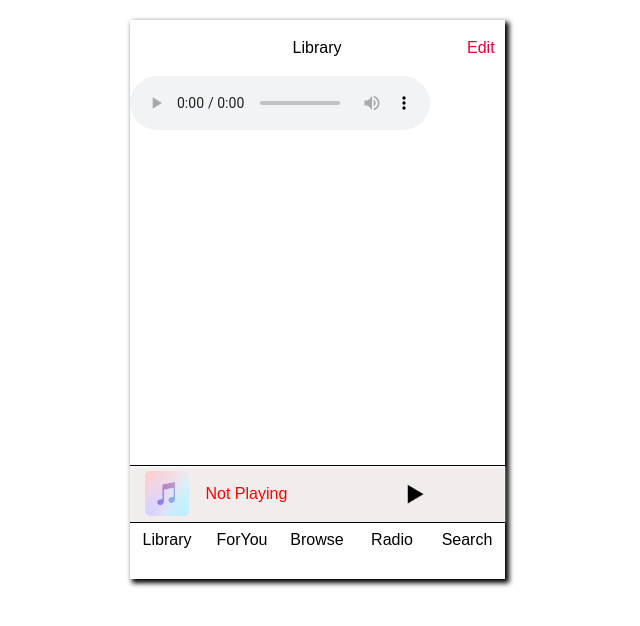
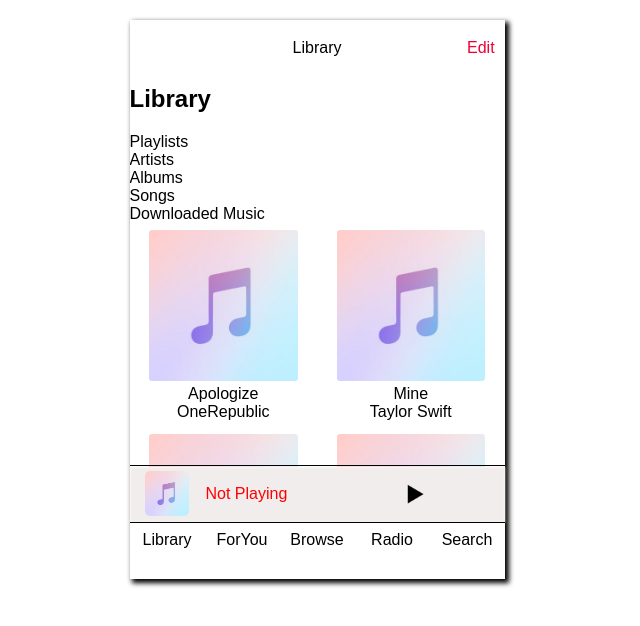
Before and after one commit to Haoxian515/reactItunes, a React (Create React App) app: page / in a window 1280 px wide. Shown: the top 626 px of the page, without its empty margins (323-963 px from the left). Built offline with nearby package versions, Linux system fonts and the light colour scheme.

Commit message:
app layer added to scroll

```diff
--- a/package.json
+++ b/package.json
@@ -6,6 +6,7 @@
     "react": "^16.4.2",
     "react-audio-player": "^0.11.0",
     "react-dom": "^16.4.2",
+    "react-router-dom": "^4.3.1",
     "react-scripts": "1.1.5"
   },
   "scripts": {
--- a/src/App.css
+++ b/src/App.css
@@ -1,5 +1,4 @@
 .App {
-  /*margin-top: 50px;*/
   position: relative;
   margin: 0 auto;
   height: 559px;
@@ -7,6 +6,15 @@
   margin-top: 20px;
   background-color:white;
   box-shadow: 3px 3px 5px 1px;
+}
+
+.AppLayer{
+  margin: 0 auto;
+  height: 80%;
+  width: 375px;
+  margin-top: 20px;
+  position: relative;
+  overflow: auto;
 }
 
 html {
@@ -29,24 +37,33 @@
   width: 100%;
 }
 
-.Menu{
+.SongList{/*
   display: flex;
   flex-wrap: wrap;
   position: relative;
   text-align: center;
   overflow: scroll;
   overflow-x: hidden;
+  margin: 0 auto;
   height: 80%;
   width: 100%;
   background-color: white;
+  bottom: 0;*/
+
+  display: flex;
+  flex-wrap:wrap;
+  position: relative;
+  width: 100%;
+  margin: 0 auto;
 }
 
 .song{
-  margin: 0;
+  margin: 0 auto;
+  padding: 2%;
+  flex-basis:44%;
+
   text-align: center;
-  width: 50%;
-  height: 50%;
-  overflow-y: scroll;
+  /*overflow-y: scroll;*/
 }
 .song img{
   border-radius: 2%;
--- a/src/App.js
+++ b/src/App.js
@@ -1,7 +1,11 @@
 import React, { Component } from 'react';
 import Header from "./components/Header"
-import Menu from "./components/Menu"
+import SongList from "./components/SongList"
 import BottomNav from "./components/BottomNav"
+import LibraryMenu from "./components/LibraryMenu"
+
+import {BrowserRouter as Router} from "react-router-dom"
+import Route from "react-router-dom/Route"
 import './App.css';
 // <Menu/>
 import Music from "./components/Music"
@@ -9,14 +13,19 @@
 class App extends Component {
   render() {
     return (
-      <div className="App">
-        <Header/>
+    	<Router>
+	      <div className="App">
 
-        <Music/>
-        <BottomNav/>
+	      	<div className="AppLayer">
+		        <Header/>
+		        <LibraryMenu/>
+		        <SongList/>
+	        </div>
+	        <BottomNav/>
 
 
-      </div>
+	      </div>
+    	</Router>
     );
   }
 }
--- /dev/null
+++ b/src/components/LibraryMenu.js
@@ -0,0 +1,21 @@
+import React, { Component } from 'react';
+import "../App.css"
+
+
+class LibraryMenu extends Component{
+	render(){
+		return(
+			<div>
+				<h2>Library</h2>
+				<div>Playlists</div>
+				<div>Artists</div>
+				<div>Albums</div>
+				<div>Songs</div>
+				<div>Downloaded Music</div>
+			</div>
+
+		)
+	}
+}
+
+export default LibraryMenu;
--- a/src/components/Music.js
+++ b/src/components/Music.js
@@ -1,7 +1,12 @@
 import React, { Component } from 'react';
 import "../App.css"
 import ReactAudioPlayer from 'react-audio-player';
+// import Audio from "din-don-dan-extended-mix.mp3"
 //...
+// <ReactAudioPlayer
+// 			src="din-don-dan-extended-mix.mp3"
+// 			autoPlay
+// 			controls/>
 
 
 class Music extends Component{
@@ -11,7 +16,7 @@
 		return (
 
 			<ReactAudioPlayer
-			src="http://www.nihilus.net/soundtracks/Static%20Memories.mp3"
+			src="http://localhost:5000/music/din-don-dan-extended-mix.mp3"
 			autoPlay
 			controls/>
 		);
--- a/src/components/Menu.js
+++ b/src/components/SongList.js
@@ -24,14 +24,15 @@
 class Menu extends Component{
 	render(){
 		return(
-			<div className="Menu">
+			<div className="SongList">
 		        {
 		          songs.map(function(song){
+
 		            return <div className="song">
 					            <img src="/musiclogo.png"></img>
 					            <div>{song.title}</div>
 					            <div>{song.artist}</div>
-			            </div>;
+				            </div>;
 		          })
 		        }
 			</div>
```
Also changed, not shown: 2 other files (tests, documents, lock files or other folders).
